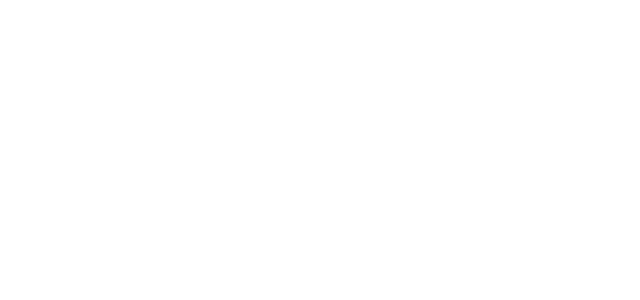
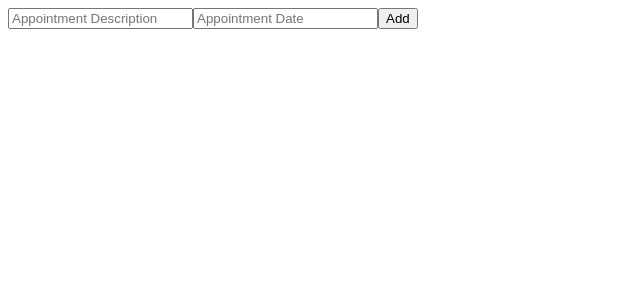
Before and after one commit to goyataiko/angular-appointment, an Angular app: page / in a window 1280 px wide. Shown: the top 300 px of the page, without its empty margins (0-640 px from the left). Built offline with nearby package versions, Linux system fonts and the light colour scheme.

Commit message:
interface

```diff
--- a/src/app/app.component.html
+++ b/src/app/app.component.html
@@ -0,0 +1 @@
+<app-appointment-list></app-appointment-list>
--- a/src/app/appointment-list/appointment-list.component.html
+++ b/src/app/appointment-list/appointment-list.component.html
@@ -1 +1,5 @@
-<p>appointment-list works!</p>
+<div>
+    <input type="text" placeholder="Appointment Description">
+    <input type="text" placeholder="Appointment Date">
+    <button type="button">Add</button>
+</div>
--- a/src/app/appointment-list/appointment-list.component.ts
+++ b/src/app/appointment-list/appointment-list.component.ts
@@ -1,10 +1,16 @@
 import { Component } from '@angular/core';
+import { Appointment } from '../models/appointment';
 
 @Component({
   selector: 'app-appointment-list',
   templateUrl: './appointment-list.component.html',
   styleUrls: ['./appointment-list.component.css']
 })
+
 export class AppointmentListComponent {
-
+  appointment: Appointment = {
+    id: 1,
+    title: "Take dog for a walk",
+    date: new Date("2023-12-01")
+  }
 }
--- /dev/null
+++ b/src/app/models/appointment.ts
@@ -0,0 +1,5 @@
+export interface Appointment {
+    id: number,
+    title: string,
+    date: Date
+}
```
